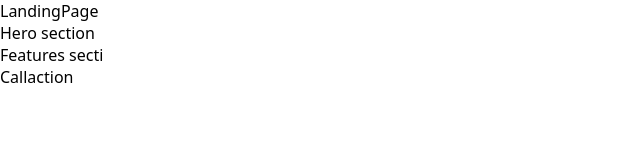
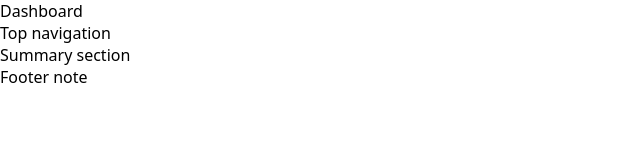
Before and after one commit to EshwarRao717/PRACTICE-SET01, a React (Vite) app: page / in a window 1280 px wide. Shown: the top 160 px of the page, without its empty margins (0-640 px from the left). Built offline with nearby package versions, Linux system fonts and the light colour scheme.

Commit message:
project-04

```diff
--- a/src/App.jsx
+++ b/src/App.jsx
@@ -1,4 +1,5 @@
-import LandingPage from "./BasicPage/LandingPage"
+import Dashboard from "./Component.jsx/Dashboard"
+
 
 
 
@@ -9,7 +10,7 @@ import LandingPage from "./BasicPage/LandingPage"
 const App = () => {
   return (
     <div >
-<LandingPage/>
+<Dashboard/>
     </div>
   )
 }
--- a/src/BasicPage/LandingPage.jsx
+++ /dev/null
@@ -1,17 +0,0 @@
-import Callaction from "../Component.jsx/Callaction"
-import Featuressection from "../Component.jsx/Featuressection"
-import Herosection from "../Component.jsx/Herosection"
-
-
-const LandingPage = () => {
-  return (
-    <div>
-        LandingPage
-      <Herosection/>
-      <Featuressection/>
-      <Callaction/>
-    </div>
-  )
-}
-
-export default LandingPage
--- a/src/Component.jsx/Callaction.jsx
+++ /dev/null
@@ -1,11 +0,0 @@
-import React from 'react'
-
-const Callaction = () => {
-  return (
-    <div>
-      Callaction
-    </div>
-  )
-}
-
-export default Callaction
--- /dev/null
+++ b/src/Component.jsx/Dashboard.jsx
@@ -0,0 +1,17 @@
+import Footernote from "./Footernote"
+import Summarysection from "./Summarysection"
+import Topnavigation from "./Topnavigation"
+
+
+const Dashboard = () => {
+  return (
+    <div>
+       Dashboard
+       <Topnavigation/>
+       <Summarysection/>
+       <Footernote/>
+    </div>
+  )
+}
+
+export default Dashboard
--- a/src/Component.jsx/Featuressection.jsx
+++ /dev/null
@@ -1,12 +0,0 @@
-
-
-const Featuressection = () => {
-  return (
-    <div>
-Features secti
-
-    </div>
-  )
-}
-
-export default Featuressection
--- /dev/null
+++ b/src/Component.jsx/Footernote.jsx
@@ -0,0 +1,11 @@
+import React from 'react'
+
+const Footernote = () => {
+  return (
+    <div>
+      Footer note
+    </div>
+  )
+}
+
+export default Footernote
--- a/src/Component.jsx/Herosection.jsx
+++ /dev/null
@@ -1,11 +0,0 @@
-
-
-const Herosection = () => {
-  return (
-    <div>
-      Hero section
-    </div>
-  )
-}
-
-export default Herosection
--- /dev/null
+++ b/src/Component.jsx/Summarysection.jsx
@@ -0,0 +1,11 @@
+import React from 'react'
+
+const Summarysection = () => {
+  return (
+    <div>
+      Summary section
+    </div>
+  )
+}
+
+export default Summarysection
--- /dev/null
+++ b/src/Component.jsx/Topnavigation.jsx
@@ -0,0 +1,11 @@
+import React from 'react'
+
+const Topnavigation = () => {
+  return (
+    <div>
+      Top navigation
+    </div>
+  )
+}
+
+export default Topnavigation
```
